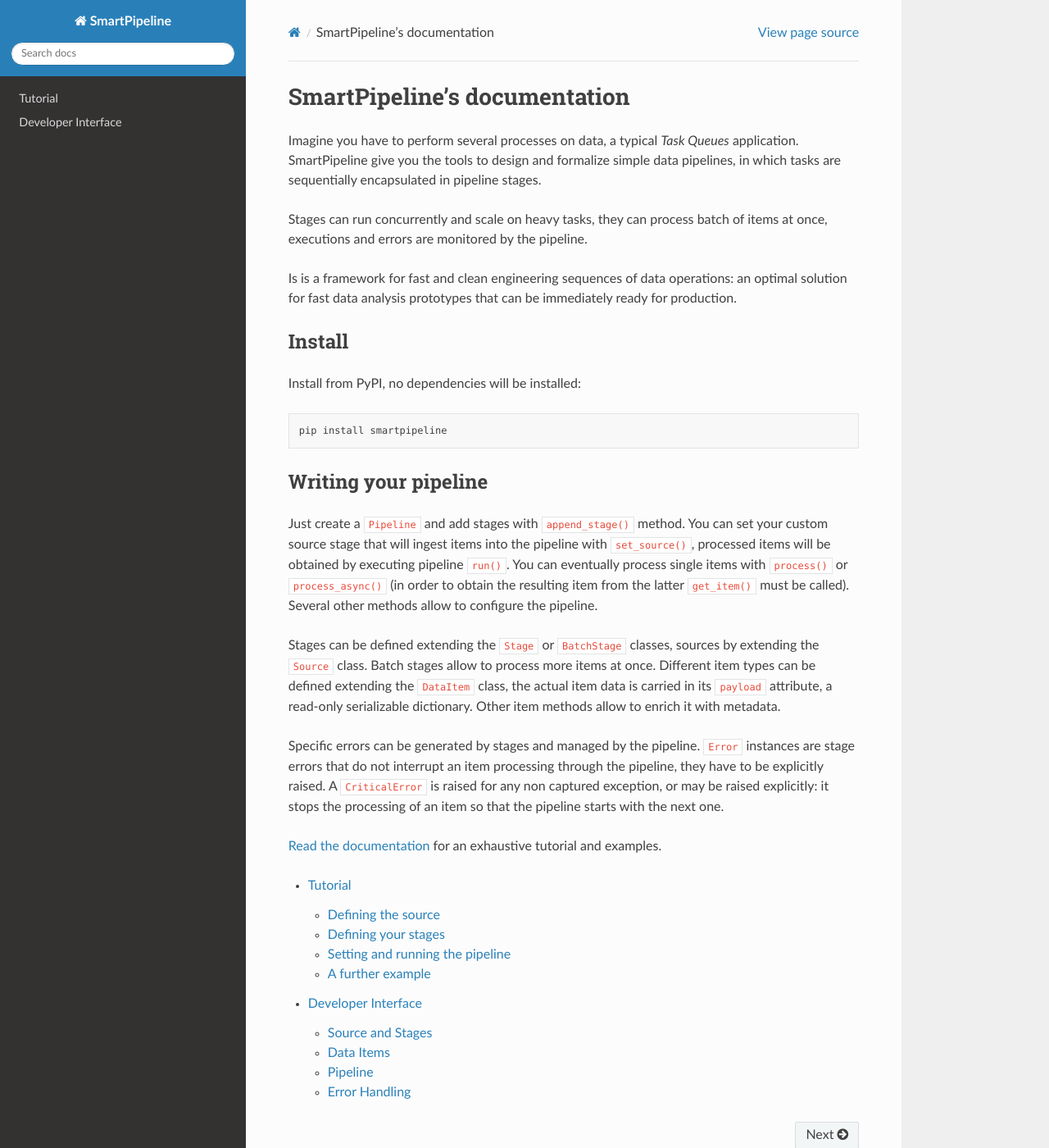
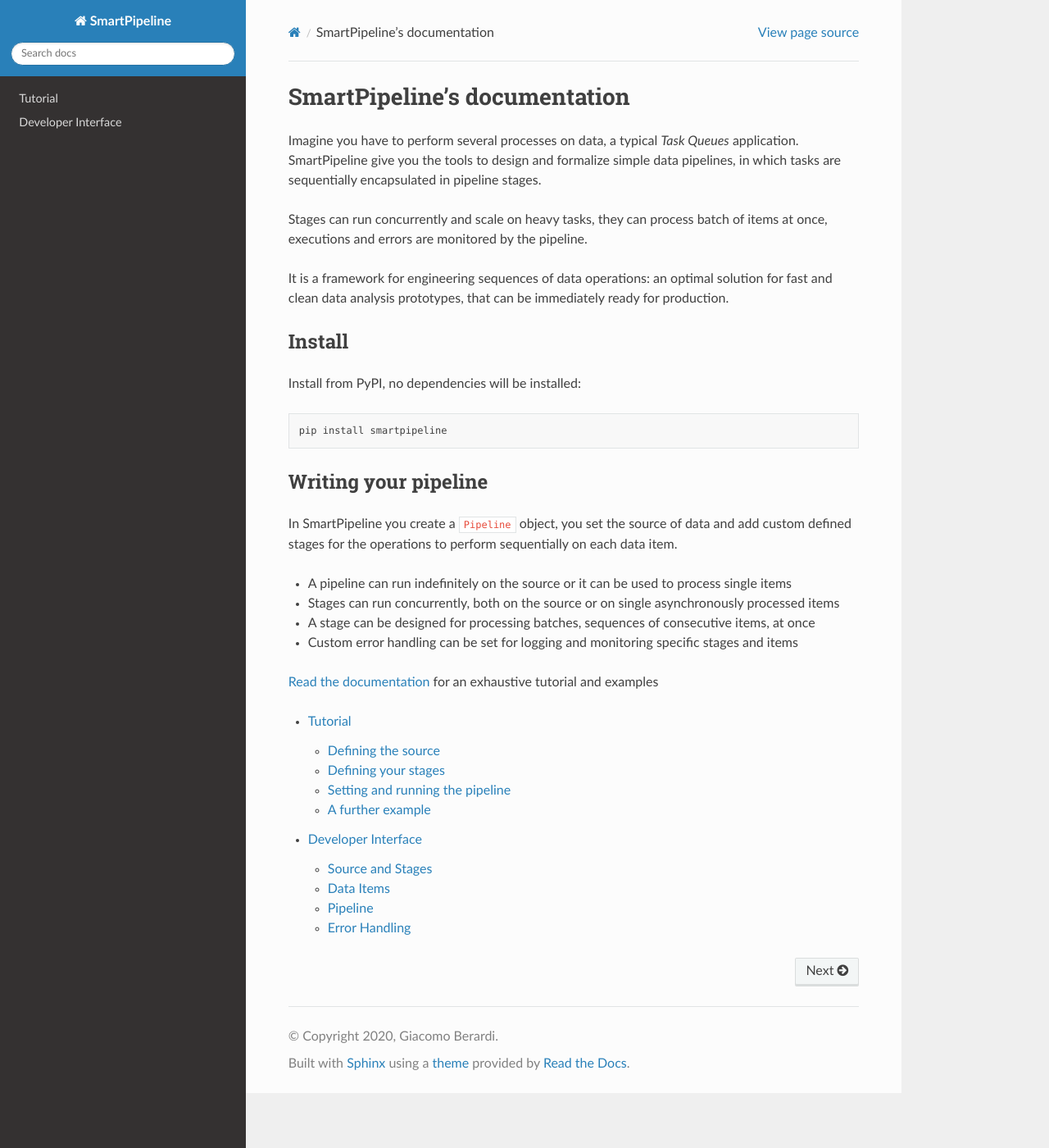
Before and after one commit to giacbrd/SmartPipeline, a Sphinx documentation site: the page built from docs/index.rst, in a window 1280 px wide and 1400 px high. Shown: the whole window at 82% size. Built offline with Sphinx 7.4.7 and the Read the Docs theme 2.0.0, drawn with Linux system fonts in a browser that asks for light colours.

Commit message:
documentation refactoring

```diff
--- a/README.rst
+++ b/README.rst
@@ -21,8 +21,9 @@
 Stages can run concurrently and scale on heavy tasks, they can process batch of items at once,
 executions and errors are monitored by the pipeline.
 
-Is is a framework for fast and clean engineering sequences of data operations:
-an optimal solution for fast data analysis prototypes that can be immediately ready for production.
+It is a framework for engineering sequences of data operations:
+an optimal solution for fast and clean data analysis prototypes,
+that can be immediately ready for production.
 
 Install
 ~~~~~~~
@@ -36,25 +37,14 @@
 Writing your pipeline
 ~~~~~~~~~~~~~~~~~~~~~
 
-Just create a ``Pipeline`` and add stages with ``append_stage()`` method.
-You can set your custom source stage that will ingest items into the pipeline with ``set_source()``,
-processed items  will be obtained by executing pipeline ``run()``.
-You can eventually process single items with ``process()`` or ``process_async()``
-(in order to obtain the resulting item from the latter ``get_item()`` must be called).
-Several other methods allow to configure the pipeline.
+In SmartPipeline you create a ``Pipeline`` object,
+you set the source of data and add custom defined stages for the operations to perform
+sequentially on each data item.
 
-Stages can be defined extending the ``Stage`` or ``BatchStage`` classes,
-sources by extending the ``Source`` class.
-Batch stages allow to process more items at once.
-Different item types can be defined extending the ``DataItem`` class,
-the actual item data is carried in its ``payload`` attribute, a read-only serializable dictionary.
-Other item methods allow to enrich it with metadata.
-
-Specific errors can be generated by stages and managed by the pipeline.
-``Error`` instances are stage errors that do not interrupt an item processing through the pipeline,
-they have to be explicitly raised.
-A ``CriticalError`` is raised for any non captured exception, or may be raised explicitly:
-it stops the processing of an item so that the pipeline starts with the next one.
+- A pipeline can run indefinitely on the source or it can be used to process single items
+- Stages can run concurrently, both on the source or on single asynchronously processed items
+- A stage can be designed for processing batches, sequences of consecutive items, at once
+- Custom error handling can be set for logging and monitoring specific stages and items
 
 `Read the documentation <https://smartpipeline.readthedocs.io>`_ for an exhaustive tutorial
-and examples.
+and examples
```
Also changed, not shown: CHANGELOG.md (+1 -1 lines), docs/usage.rst (+9 -0 lines).
